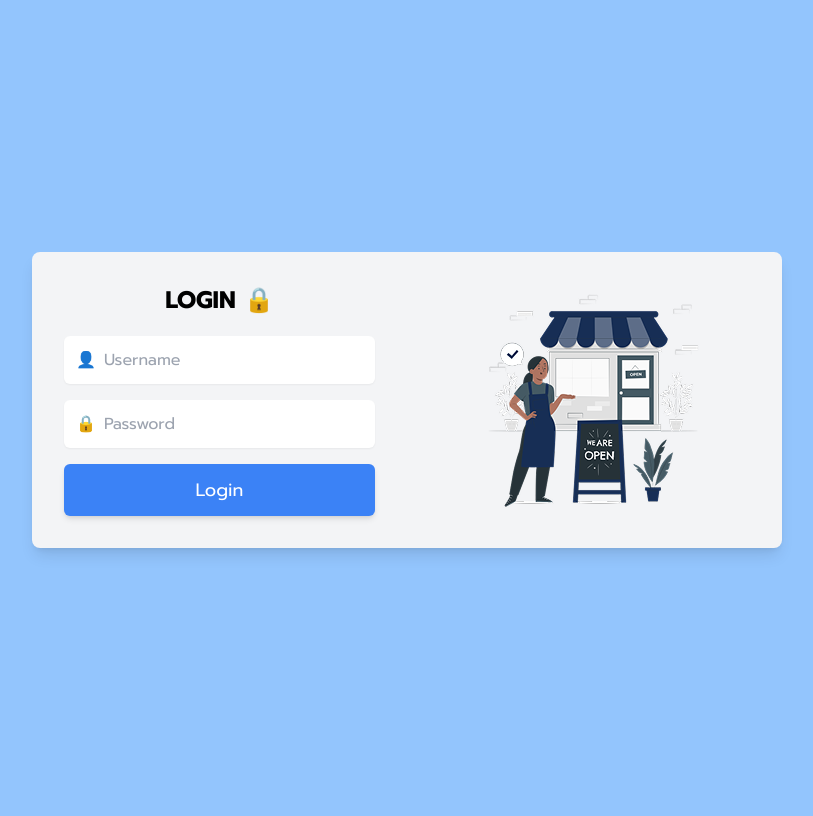
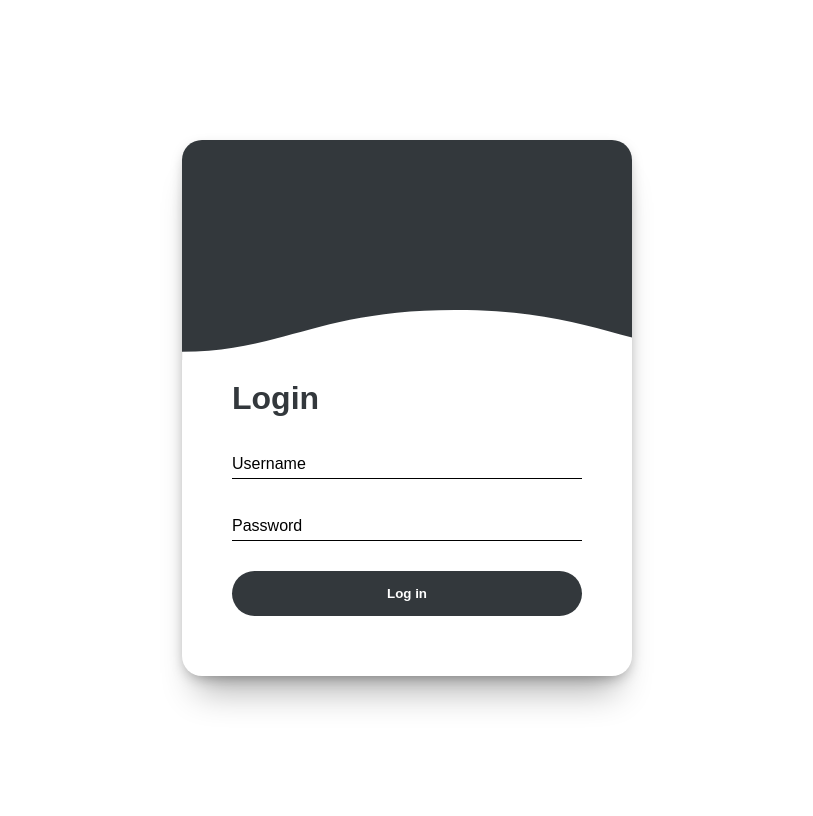
Before and after one commit to nnackpt/Flask-SentimentAI, a Flask app: page / in a window 1280 px wide. Shown: the whole page, without its empty margins (233-1046 px from the left). Before the commit the page ends 555 px from the top, so only its background shows below. Run offline with Flask 3, Linux system fonts and the light colour scheme; some libraries are stand-ins or nearby versions.

Commit message:
Edit login

```diff
--- a/back&front/templates/login.html
+++ b/back&front/templates/login.html
@@ -3,47 +3,42 @@
 <head>
   <meta charset="UTF-8">
   <meta name="viewport" content="width=device-width, initial-scale=1.0">
-  <title>Login Page</title>
+  <title>Login</title>
+  <link rel="stylesheet" href="{{ url_for('static', filename='css/login.css') }}?v=1">
+  <link href="https://fonts.googleapis.com/css2?family=Sarabun:wght@400;700&display=swap" rel="stylesheet">
   <link rel="icon" href="{{ url_for('static', filename='img/favicon-login.ico') }}" type="image/x-icon">
-  <script src="https://cdn.tailwindcss.com"></script>
-  <link href="https://fonts.googleapis.com/css2?family=Prompt:wght@400;500;600;700&display=swap" rel="stylesheet">
-  <style>
-    body {
-      font-family: "Prompt", sans-serif;
-    }
-  </style>
 </head>
-<body class="flex justify-center items-center h-screen bg-blue-300">
-  <div class="flex bg-gray-100 rounded-lg overflow-hidden shadow-lg w-[750px]">
-    <div class="flex flex-col justify-center items-center p-8 w-1/2">
-      <h2 class="text-2xl font-bold mb-5">LOGIN 🔒</h2>
+<body>
 
-      <!-- Username Input -->
-      <div class="flex items-center bg-white rounded-md mb-4 p-3 w-full shadow-sm">
-        <span class="mr-2">👤</span>
-        <input type="text" id="username" placeholder="Username" class="outline-none flex-1" />
-      </div>
+  <div class="form-container form-3 active">
+    <div class="form-image">
+      <svg xmlns="http://www.w3.org/2000/svg" viewBox="0 0 1300 148">
+        <path fill="white" fill-rule="evenodd"
+          d="M.005 121C311 121 409.898-.25 811 0c400 0 500 121 789 121v77H0s.005-48 .005-77z"
+          transform="matrix(-1 0 0 1 1600 0)" />
+      </svg>
 
-      <!-- Password Input -->
-      <div class="flex items-center bg-white rounded-md mb-4 p-3 w-full shadow-sm">
-        <span class="mr-2">🔒</span>
-        <input type="password" id="password" placeholder="Password" class="outline-none flex-1" />
-      </div>
-
-      <!-- Error Message -->
-      <div id="error-message" class="hidden text-red-600 text-sm font-medium mt-2 w-full text-center"></div>
-
-      <!-- Login Button -->
-      <button onclick="login()" class="bg-blue-500 text-white w-full p-3 rounded-md text-lg shadow-md hover:bg-blue-600">
-        Login
-      </button>
     </div>
-
-    <!-- Image Section -->
-    <div class="w-1/2 flex justify-center items-center">
-      <img src="{{ url_for('static', filename='img/login.png') }}" alt="Login Image" class="w-[232px] h-[232px] object-cover" />
+    <div class="padding-wrap">
+      <h1>Login</h1>
+      {% if error %}
+        <div class="error-message">{{ error }}</div>
+      {% endif %}
+      <form id="log-in-1" action="{{ url_for('authenticate') }}" method="POST">
+        <div class="form-group">
+          <input required id="username" type="text" name="username" />
+          <label for="username">Username</label>
+        </div>
+        <div class="form-group">
+          <input required id="passin" type="password" name="password" />
+          <label for="passin">Password</label>
+        </div>
+        <input type="submit" value="Log in" />
+      </form>
     </div>
   </div>
+
+  <script src="https://cdnjs.cloudflare.com/ajax/libs/jquery/3.1.1/jquery.min.js"></script>
+  <script src="{{ url_for('static', filename='js/script.js') }}?v=1"></script>
 </body>
-<script src="{{ url_for('static', filename='js/scripts.js') }}?v=1"></script>
 </html>
```
Also changed, not shown: back&front/templates/login-old.html (added, +49 -0 lines).
